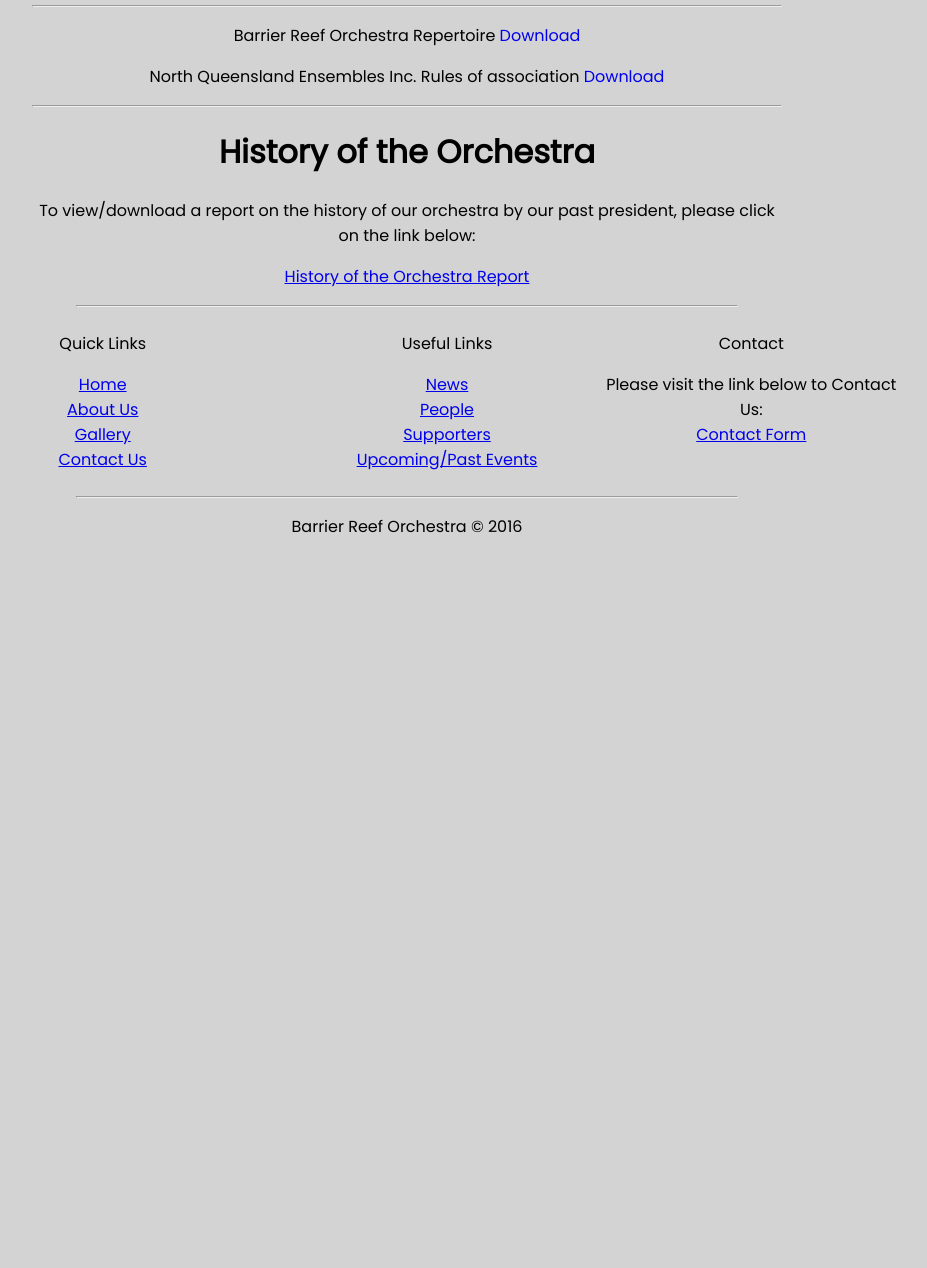
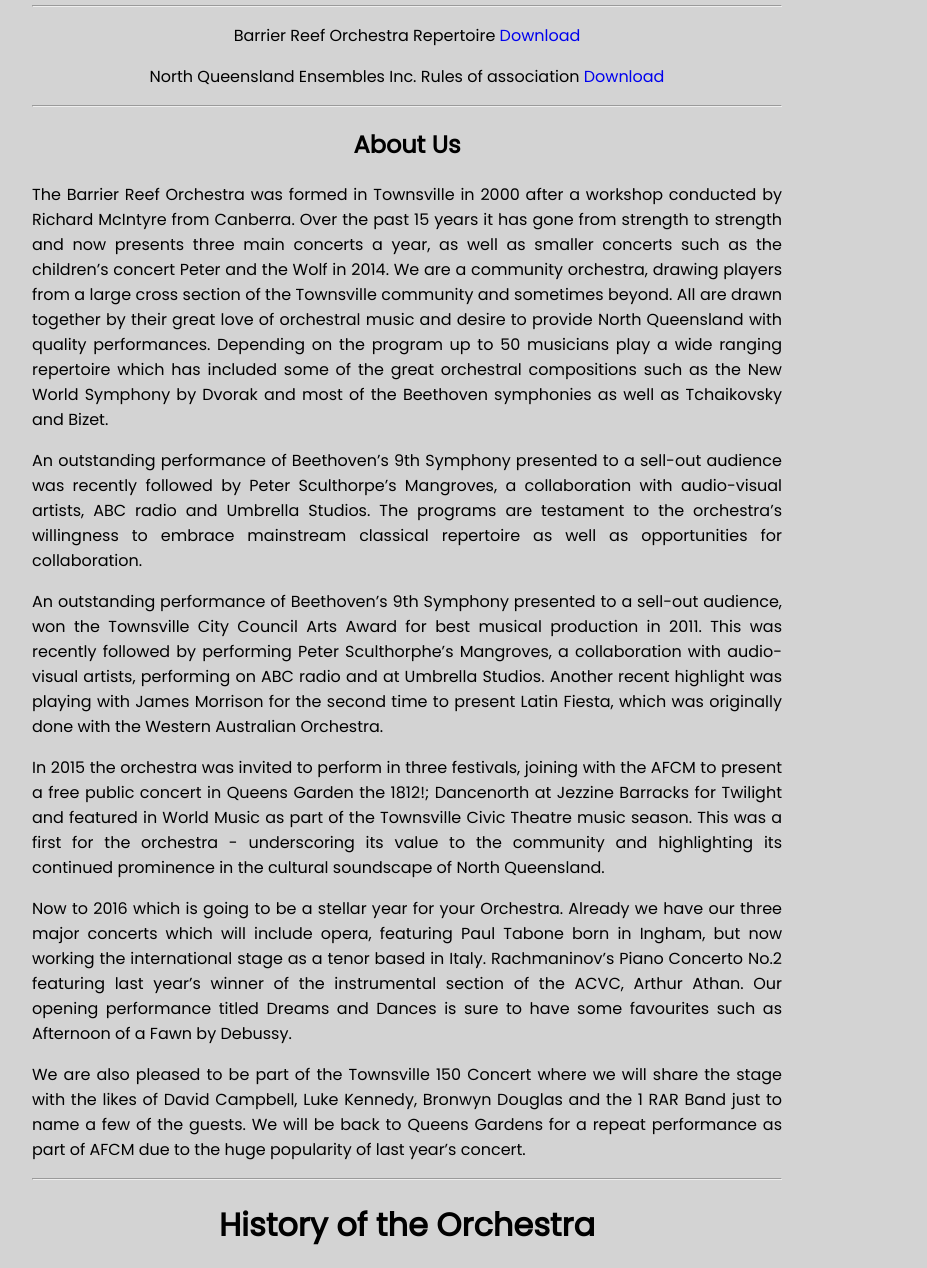
Before and after one commit to broomy169/CP1406Group7, a plain HTML site: page About.html in a window 1280 px wide. Shown: the part 1289-2557 px from the top of the page, without its empty margins (233-1160 px from the left). Before the commit the page ends 1828 px from the top, so only its background shows below. Drawn offline with Linux system fonts and the light colour scheme.

Commit message:
edit about and home page

```diff
--- a/About.html
+++ b/About.html
@@ -91,6 +91,20 @@
         </div>
         <hr>
 
+        <h2><a name="aboutus">About Us</a></h2>
+        <p>The Barrier Reef Orchestra was formed in Townsville in 2000 after a workshop conducted by Richard McIntyre from Canberra. Over the past 15 years it has gone from strength to strength and now presents three main concerts a year, as well as smaller concerts such as the children’s concert Peter and the Wolf in 2014. We are a community orchestra, drawing players from a large cross section of the Townsville community and sometimes beyond. All are drawn together by their great love of orchestral music and desire to provide North Queensland with quality performances. Depending on the program up to 50 musicians play a wide ranging repertoire which has included some of the great orchestral compositions such as the New World Symphony by Dvorak and most of the Beethoven symphonies as well as Tchaikovsky and Bizet. </p>
+
+        <p>An outstanding performance of Beethoven’s 9th Symphony presented to a sell-out audience was recently followed by Peter Sculthorpe’s Mangroves, a collaboration with audio-visual artists, ABC radio and Umbrella Studios. The programs are testament to the orchestra’s willingness to embrace mainstream classical repertoire as well as opportunities for collaboration. </p>
+
+        <p>An outstanding performance of Beethoven’s 9th Symphony presented to a sell-out audience, won the Townsville City Council Arts Award for best musical production in 2011. This was recently followed by performing Peter Sculthorphe’s Mangroves, a collaboration with audio-visual artists, performing on ABC radio and at Umbrella Studios. Another recent highlight was playing with James Morrison for the second time to present Latin Fiesta, which was originally done with the Western Australian Orchestra. </p>
+
+        <p>In 2015 the orchestra was invited to perform in three festivals, joining with the AFCM to present a free public concert in Queens Garden the 1812!; Dancenorth at Jezzine Barracks for Twilight and featured in World Music as part of the Townsville Civic Theatre music season. This was a first for the orchestra - underscoring its value to the community and highlighting its continued prominence in the cultural soundscape of North Queensland. </p>
+
+        <p>Now to 2016 which is going to be a stellar year for your Orchestra. Already we have our three major concerts which will include opera, featuring Paul Tabone born in Ingham, but now working the international stage as a tenor based in Italy. Rachmaninov’s Piano Concerto No.2 featuring last year’s winner of the instrumental section of the ACVC, Arthur Athan. Our opening performance titled Dreams and Dances is sure to have some favourites such as Afternoon of a Fawn by Debussy. </p>
+
+        <p>We are also pleased to be part of the Townsville 150 Concert where we will share the stage with the likes of David Campbell, Luke Kennedy, Bronwyn Douglas and the 1 RAR Band just to name a few of the guests. We will be back to Queens Gardens for a repeat performance as part of AFCM due to the huge popularity of last year’s concert. </p>
+        <hr>
+
         <h1>History of the Orchestra</h1>
         <p id="history">To view/download a report on the history of our orchestra by our past president, please click on the link below: </p>
         <p id="history"><a href="docs/History%20of%20the%20Orchestra.pdf" target="_blank">History of the Orchestra Report</a></p>
```
Also changed, not shown: index.html (+1 -12 lines).
